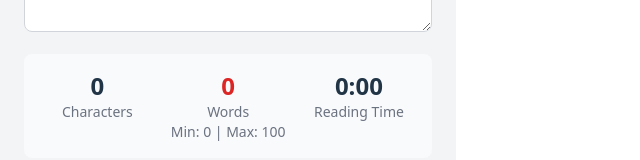
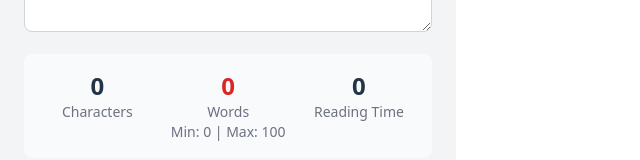
Before and after one commit to PSStudent01/lab2-character-counter-rod-gaitan, a React (Vite) app: page / in a window 1280 px wide. Shown: the part 250-410 px from the top of the page, without its empty margins (0-640 px from the left). Built offline with nearby package versions, Linux system fonts and the light colour scheme.

Commit message:
commit put final toouches and added README.txt and README.md files

```diff
--- a/src/components/CharacterCounter/CharacterCounter.tsx
+++ b/src/components/CharacterCounter/CharacterCounter.tsx
@@ -39,12 +39,13 @@ export const CharacterCounter: React.FC<CharacterCounterProps> = ({ // below is
     const [stats, setStats] = useState<TextStats>({
     characterCount: 0,
     wordCount: 0,
-    readingTime: '0:00'
+    readingTime: 0
   });
 
     const handleTextChange = useCallback((text: string) => {  //This is the 'callback function' that will be passed down to 'TextInput'.
                                                   // It receives text — the current full string from the textarea — as its argument every time the user types.
-    // const words = text.trim() === '' ? [] : text.trim() //calculates the word array      split(/\s+/)
+
+    if (text.length > 10000) return; // handles very long text edge case                                              // const words = text.trim() === '' ? [] : text.trim() //calculates the word array      split(/\s+/)
     const words = text.trim() === '' ? [] : text.trim().split(/\s+/) //'split(/\s+/)' properly categorizes a group of letters into words and generates a count for each group
     /*
     - 'text.trim()' removes leading/trailing spaces from the text.
@@ -56,8 +57,8 @@ export const CharacterCounter: React.FC<CharacterCounterProps> = ({ // below is
       characterCount: text.length, // it calls 'setStats' to update the 'state' with 'new values'.
                                  //'text.length' is a built-in JavaScript property that simply counts every character in the string including spaces.
       wordCount: words.length,  // .length gives how many words are in the 'words' array that we just created above.
-      readingTime: `${Math.round((words.length / 200) * 100) /100}` //using the Math.round to round to the nearest whole number and shift teh decimal over 2 places. []
-      //readingTime: Math.round((words.length / 200) * 100) / 100
+      //readingTime: `${Math.round((words.length / 200) * 100) /100}` //using the Math.round to round to the nearest whole number and shift teh decimal over 2 places. [string]
+      readingTime: Math.round((words.length / 200) * 100) / 100  //using the Math.round to round to the nearest whole number and shift teh decimal over 2 places. [number]
         }); // closes the 'setStats' call
   }, []); // closes the 'handleTextChange' function
 
@@ -69,7 +70,7 @@ export const CharacterCounter: React.FC<CharacterCounterProps> = ({ // below is
     <TextInput onTextChange={handleTextChange} /> {/* a CALL BACK pattern where
                                                     - it passes 'handleTextChange' value as the 'onTextChange prop'.
                                                     - then 'TextInput' component will call this function every time the user types, sending the text back up to 'CharacterCounter'.*/}
-    <StatsDisplay stats={stats} minWords={minWords} maxWords={maxWords} /> {/* this line
+    <StatsDisplay stats={stats} minWords={minWords} maxWords={maxWords}/> {/* this line
                                     - renders the 'StatsDisplay' child component
                                     - and passes the active 'stats state object' down to 'StatsDisplay' child component .
                                     - so that very time 'setStats' updates the 'state', this will automatically re-render with the new numbers.*/}
--- a/src/components/StatsDisplay/StatsDisplay.tsx
+++ b/src/components/StatsDisplay/StatsDisplay.tsx
@@ -14,16 +14,16 @@ export const StatsDisplay: React.FC<StatsDisplayProps> = ({ //exports the compon
 
     return (  //starts the JSX for the UI
         <>
-            <div className="grid grid-cols-3 gap-4 p-4 bg-gray-50 rounded-lg"> {/*wrapper 'div' that uses Tailwind to style the main container includiing a 3-column grid layout.*/}
+            <div className="grid grid-cols-3 gap-4 p-4 bg-gray-50 rounded-lg" aria-live= "polite"> {/*wrapper 'div' that uses Tailwind to style the main container includiing a 3-column grid layout.*/}
                 {/*displays the character count:*/}
                 <div className="text-center">
-                    <p className="text-2xl font-bold text-black-600">{stats.characterCount}</p> {/*extracts the value from the 'stats' object passed in from the parent component 'CharacterCounter'. shows the number in red*/}
+                    <p aria-label="Character count" className="text-2xl font-bold text-black-600 transition-all duration-300">{stats.characterCount}</p> {/*extracts the value from the 'stats' object passed in from the parent component 'CharacterCounter'. shows the number in red*/}
                     <p className="text-sm text-gray-500">Characters</p> {/*displays the label "Characters"*/}
                 </div>
 
                 {/*displays the stats of word count*/}
                 <div className="text-center">
-                    <p className="text-2xl font-bold text-red-600"> {stats.wordCount}</p> {/*displays the stats.wordCount".*/}
+                    <p aria-label="Word count" className="text-2xl font-bold text-red-600 transition-all duration-300"> {stats.wordCount}</p> {/*displays the stats.wordCount".*/}
                     <p className="text-sm text-gray-500">Words</p>  {/*displays the label "Words*/}
                     <p className="text-sm text-gray-500">Min: {minWords} | Max: {maxWords}</p>
                 </div>
@@ -31,7 +31,7 @@ export const StatsDisplay: React.FC<StatsDisplayProps> = ({ //exports the compon
                     // else if false, nothing renders here at all.
                     //what follows:
                     <div className="text-center">
-                        <p className="text-2xl font-bold text-black-600">{stats.readingTime}</p> {/* displays 'stats.readingTime'*/}
+                        <p aria-label="Reading time" className="text-2xl font-bold text-black-600 transition-all duration-300">{stats.readingTime}</p> {/* displays 'stats.readingTime'*/}
                         <p className="text-sm text-gray-500">Reading Time</p> {/*displays label "Reading Time" */}
                     </div>
                     // AGAIN, this whole block only appears if 'showReadingTime' is true, else it does not.
```
